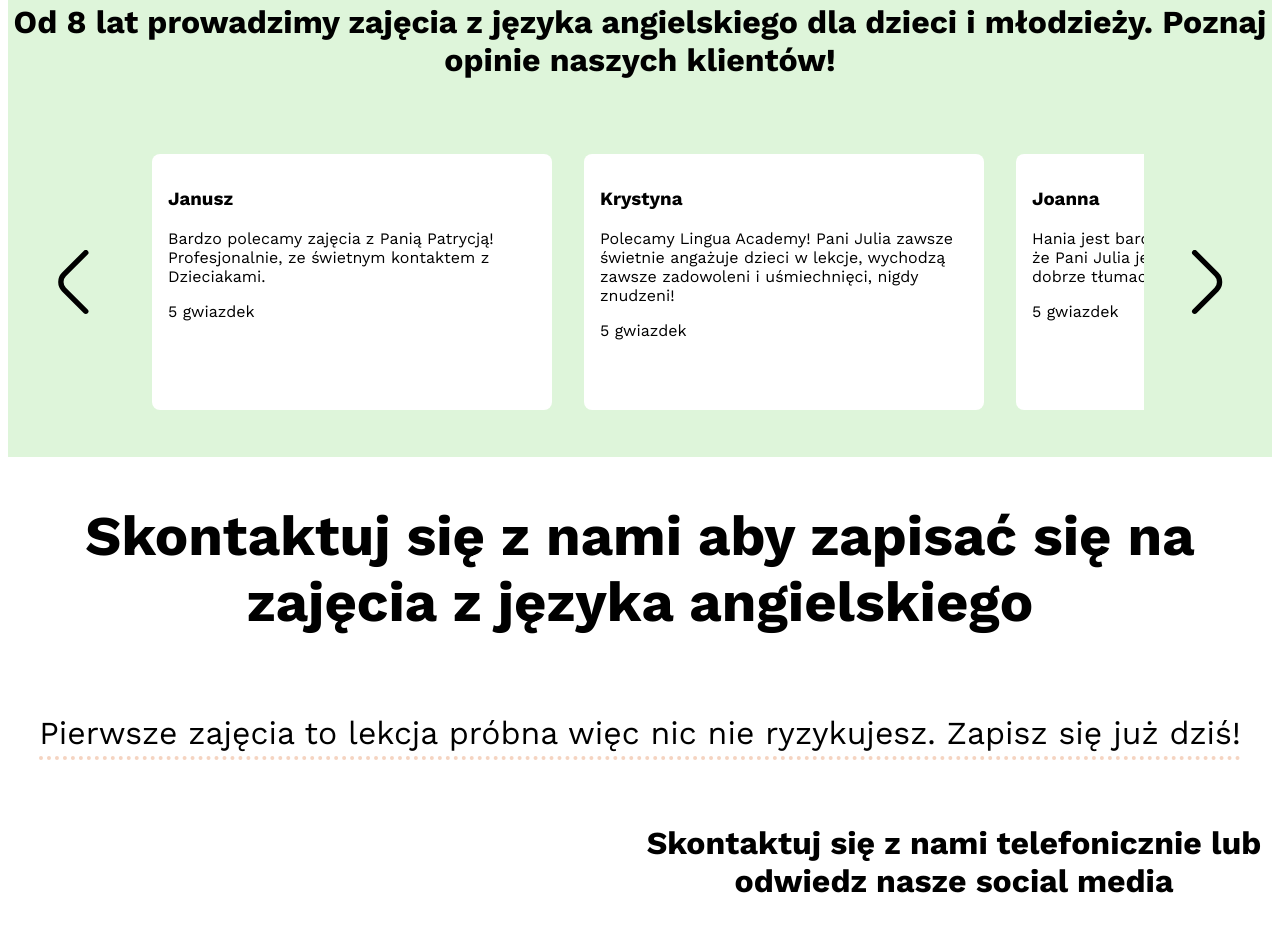
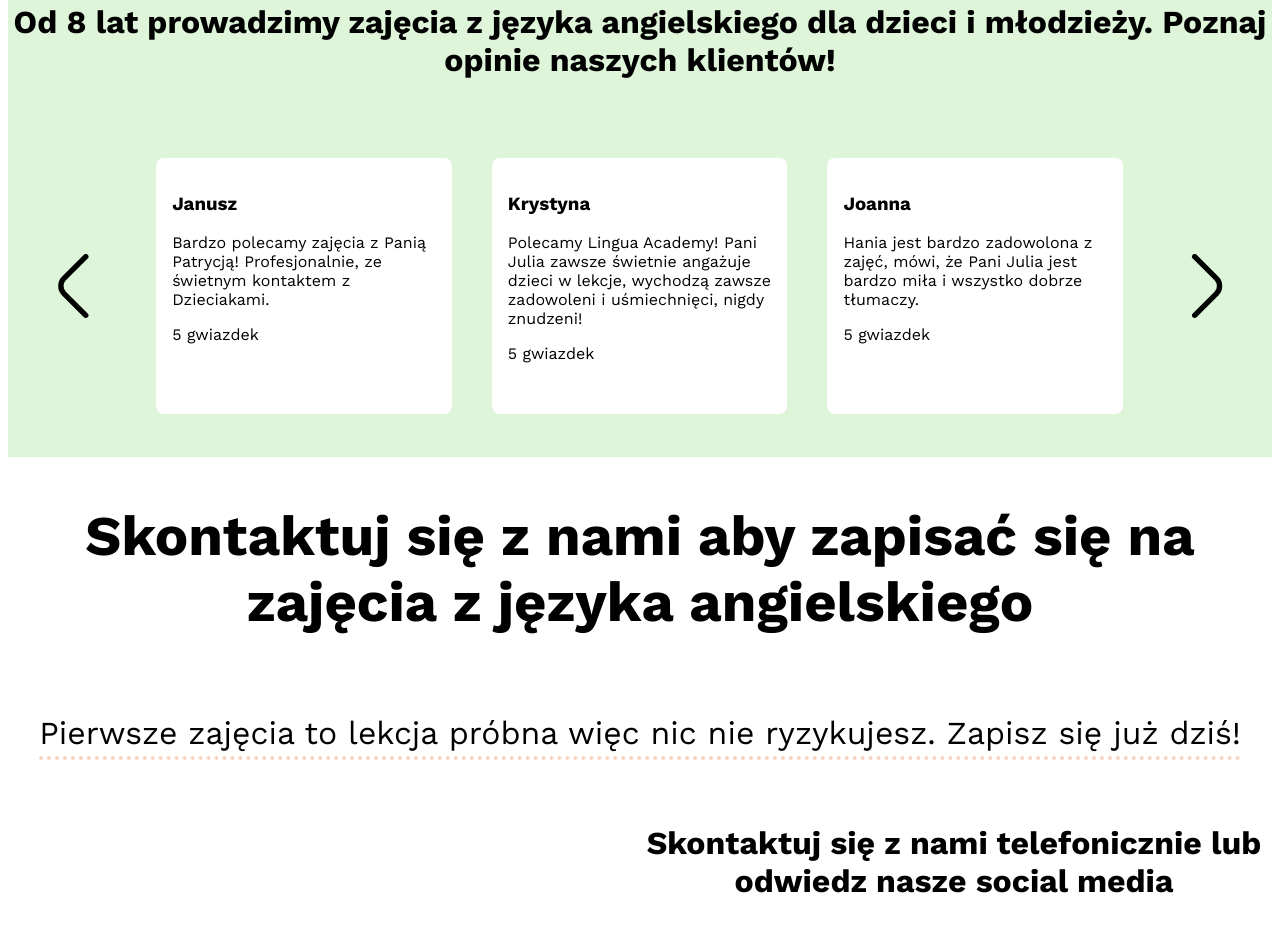
Before and after one commit to kamilczaja222/LinguaAcademy-portfolio, a website built with Parcel: page src/index.html in a window 1280 px wide. Shown: the part 2125-3054 px from the top of the page. Built offline with nearby package versions, Linux system fonts and the light colour scheme.

Commit message:
Opinion box - percentage value

```diff
--- a/src/scss/modules/carousel.scss
+++ b/src/scss/modules/carousel.scss
@@ -29,10 +29,10 @@
         inset: 0;
         margin-bottom: 64px;
         padding: 16px;
-        margin: 16px;
+        margin: 2%;
         scroll-snap-align: center;
         min-height: 256px;
-        min-width: 400px;
+        min-width: 29.3%;
         border-radius: 8px;
     }
 }
```
